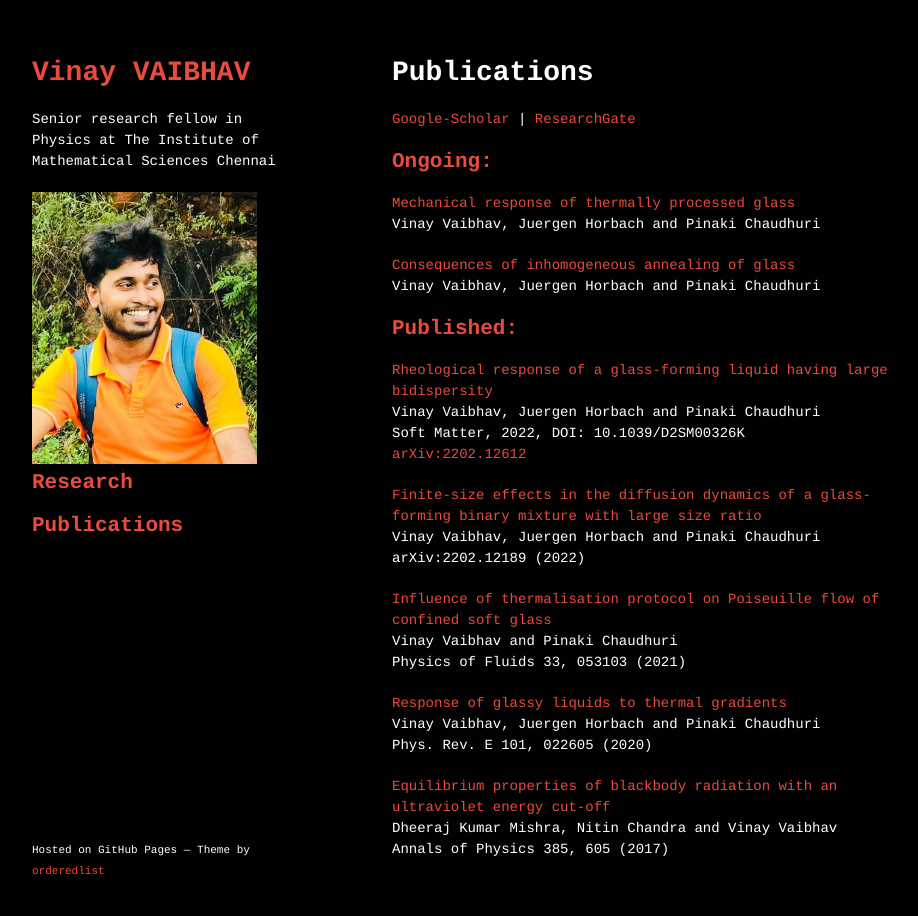
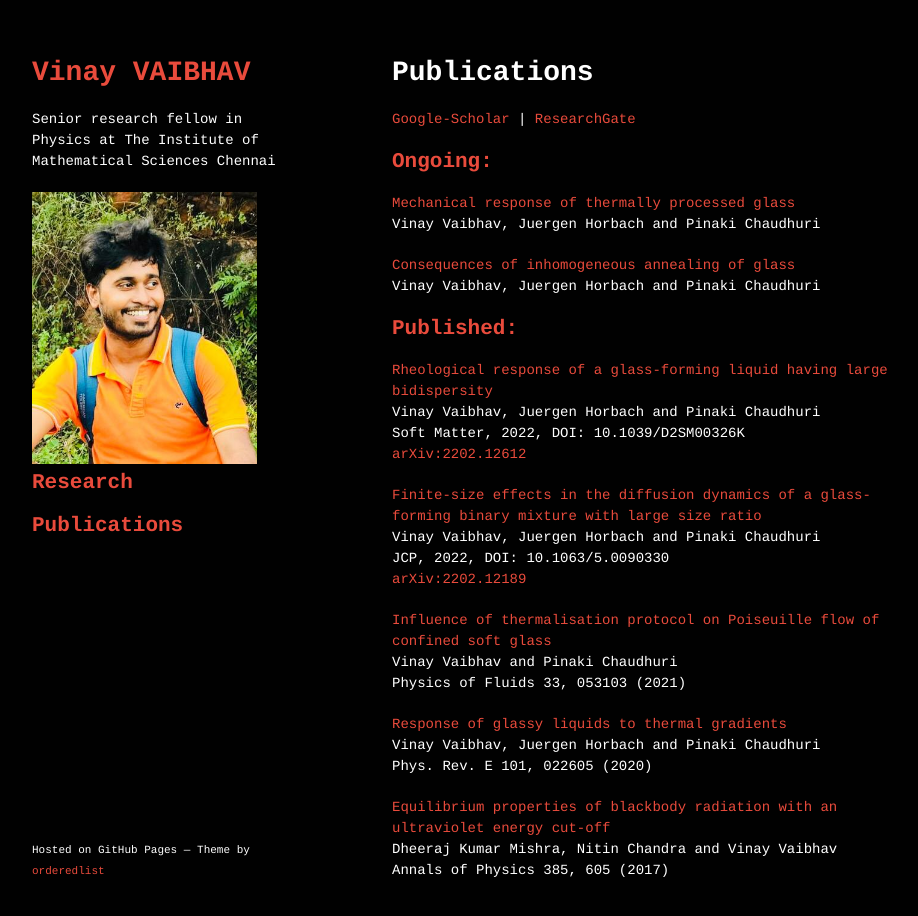
Before and after one commit to vinayphys/vinayphys.github.io, a Jekyll site: the page built from Publications.md, in a window 1280 px wide and 951 px high. Shown: the top 916 px of the window, without its empty margins (178-1096 px from the left). Built offline with Jekyll 4.4.1, drawn with Linux system fonts in a browser that asks for light colours; our own code applies the rules of GitHub Pages for plain Markdown files; a script that is not in the unit is left out.

Commit message:
Update Publications.md

```diff
--- a/Publications.md
+++ b/Publications.md
@@ -20,9 +20,10 @@
 Soft Matter, 2022, DOI: 10.1039/D2SM00326K
 [arXiv:2202.12612](https://arxiv.org/abs/2202.12612)
 
-[Finite-size effects in the diffusion dynamics of a glass-forming binary mixture with large size ratio](https://arxiv.org/abs/2202.12189)
+[Finite-size effects in the diffusion dynamics of a glass-forming binary mixture with large size ratio](https://aip.scitation.org/doi/10.1063/5.0090330)
 Vinay Vaibhav, Juergen Horbach and Pinaki Chaudhuri
-arXiv:2202.12189 (2022)
+JCP, 2022, DOI: 10.1063/5.0090330
+[arXiv:2202.12189](https://arxiv.org/abs/2202.12189)
 
 [Influence of thermalisation protocol on Poiseuille flow of confined soft glass](https://aip.scitation.org/doi/pdf/10.1063/5.0045302)
 Vinay Vaibhav and Pinaki Chaudhuri
```
